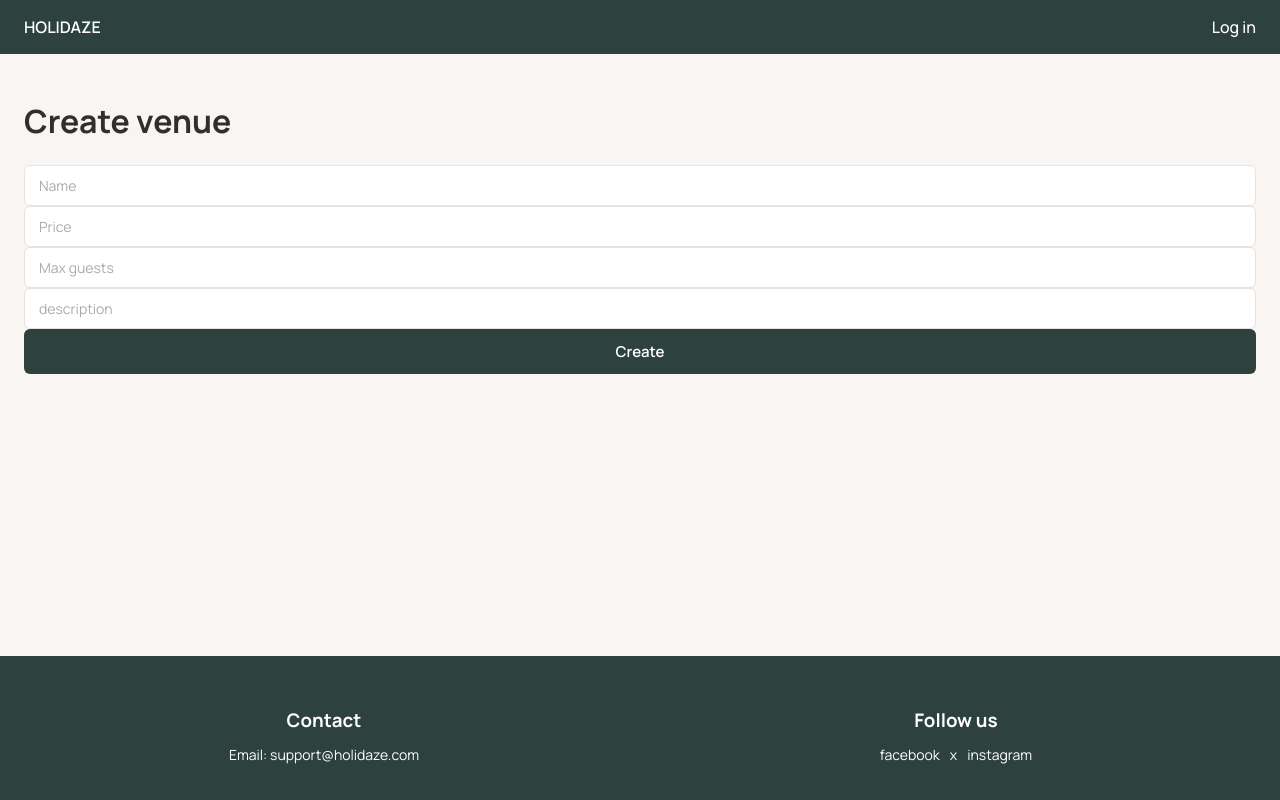
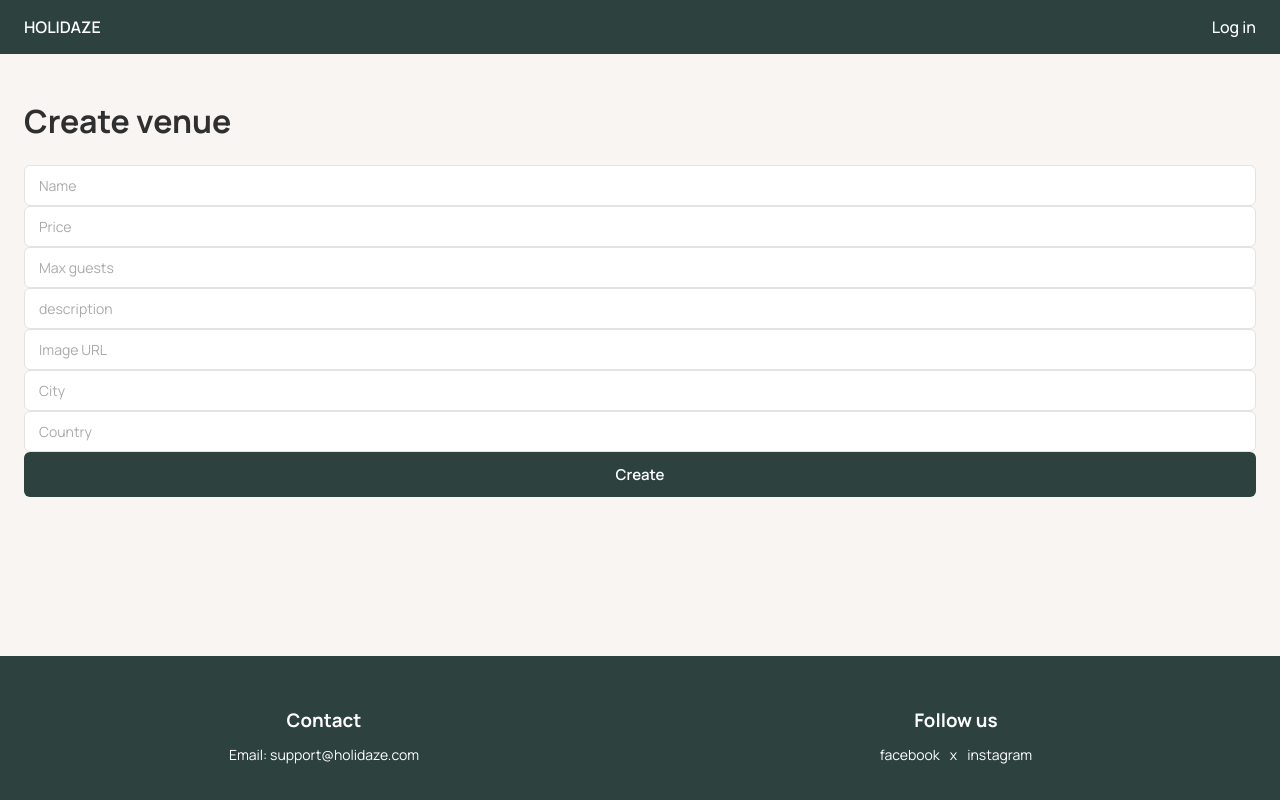
Before and after one commit to JarlErikMathiesen/project-exam-2-JarlErikMathiesen, a React (Vite) app: page /profile/create-venue in a window 1280 px wide. Built offline with nearby package versions, Linux system fonts and the light colour scheme.

Commit message:
Added image and locations to create venue, edit and view bookings button on manager page

```diff
--- a/src/components/profile/ManagerVenues.jsx
+++ b/src/components/profile/ManagerVenues.jsx
@@ -15,9 +15,26 @@ export default function ManagerVenues({ venues }) {
       {venues?.length > 0 ? (
         venues.map((venue) => (
           <div key={venue.id}>
-            {console.log(venue.name, venue.price)}
+            {venue.media?.[0]?.url && (
+              <img
+                src={venue.media[0].url}
+                alt={venue.name}
+                style={{ width: '200px', height: '120px', objectFit: 'cover' }}
+              />
+            )}
+
             <h3>{venue.name}</h3>
-            <p>{venue.price}</p>
+            <p>{venue.price}£ per night</p>
+
+            <Button onClick={() => navigate(`/profile/venue/${venue.id}/edit`)}>
+              Edit
+            </Button>
+
+            <Button
+              onClick={() => navigate(`/profile/venue/${venue.id}/bookings`)}
+            >
+              View bookings
+            </Button>
           </div>
         ))
       ) : (
--- a/src/pages/CreateVenue.jsx
+++ b/src/pages/CreateVenue.jsx
@@ -11,15 +11,31 @@ export default function CreateVenue() {
   const [price, setPrice] = useState('');
   const [maxGuests, setMaxGuests] = useState('');
   const [description, setDescription] = useState('');
+  const [imageUrl, setImageUrl] = useState('');
+  const [city, setCity] = useState('');
+  const [country, setCountry] = useState('');
 
   const handleSubmit = async (e) => {
     e.preventDefault();
 
     const venueData = {
       name,
+      description,
       price: Number(price),
       maxGuests: Number(maxGuests),
-      description,
+
+      media: imageUrl
+        ? [
+            {
+              url: imageUrl,
+            },
+          ]
+        : [],
+
+      location: {
+        city: city || null,
+        country: country || null,
+      },
     };
 
     try {
@@ -59,6 +75,24 @@ export default function CreateVenue() {
         value={description}
         onChange={(e) => setDescription(e.target.value)}
       />
+
+      <Input
+        placeholder="Image URL"
+        value={imageUrl}
+        onChange={(e) => setImageUrl(e.target.value)}
+      />
+
+      <Input
+        placeholder="City"
+        value={city}
+        onChange={(e) => setCity(e.target.value)}
+      />
+
+      <Input
+        placeholder="Country"
+        value={country}
+        onChange={(e) => setCountry(e.target.value)}
+      />
       <Button type="submit">Create</Button>
     </form>
   );
```
